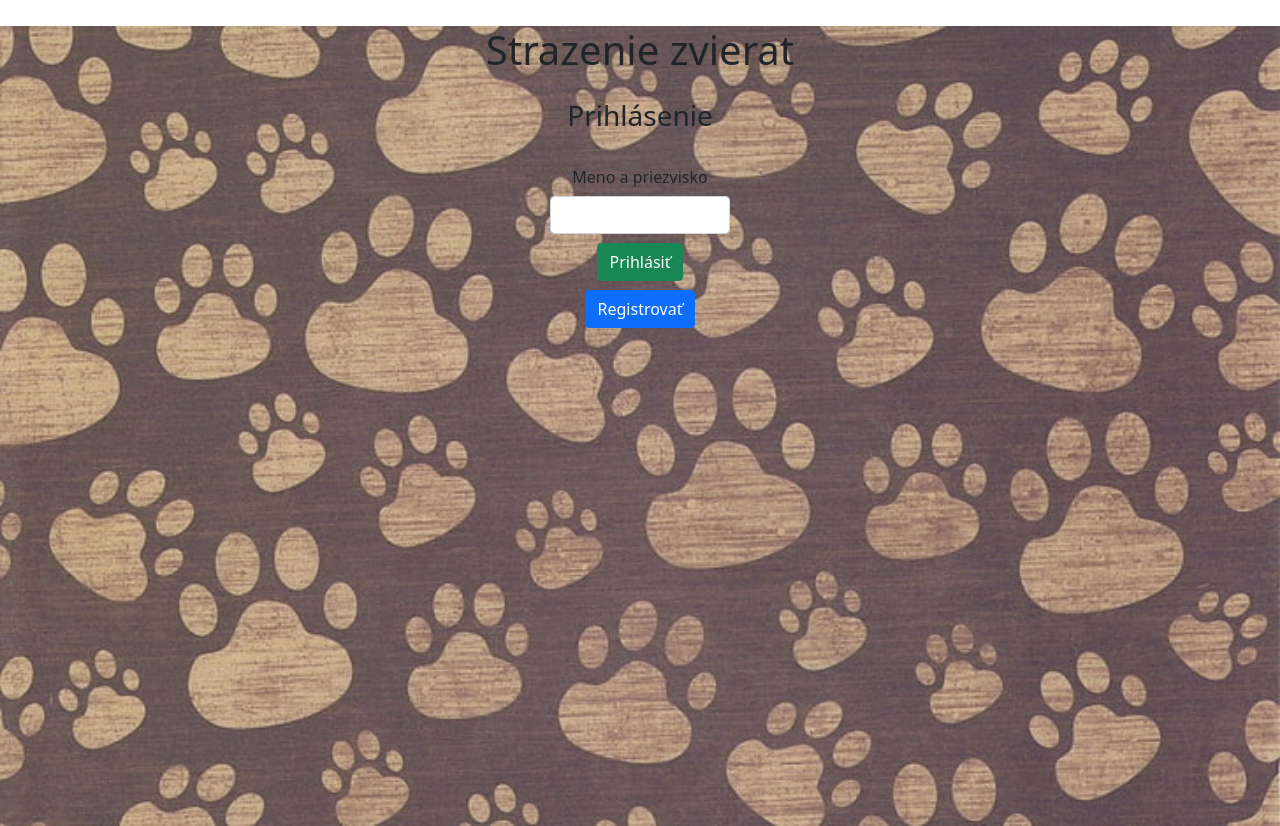
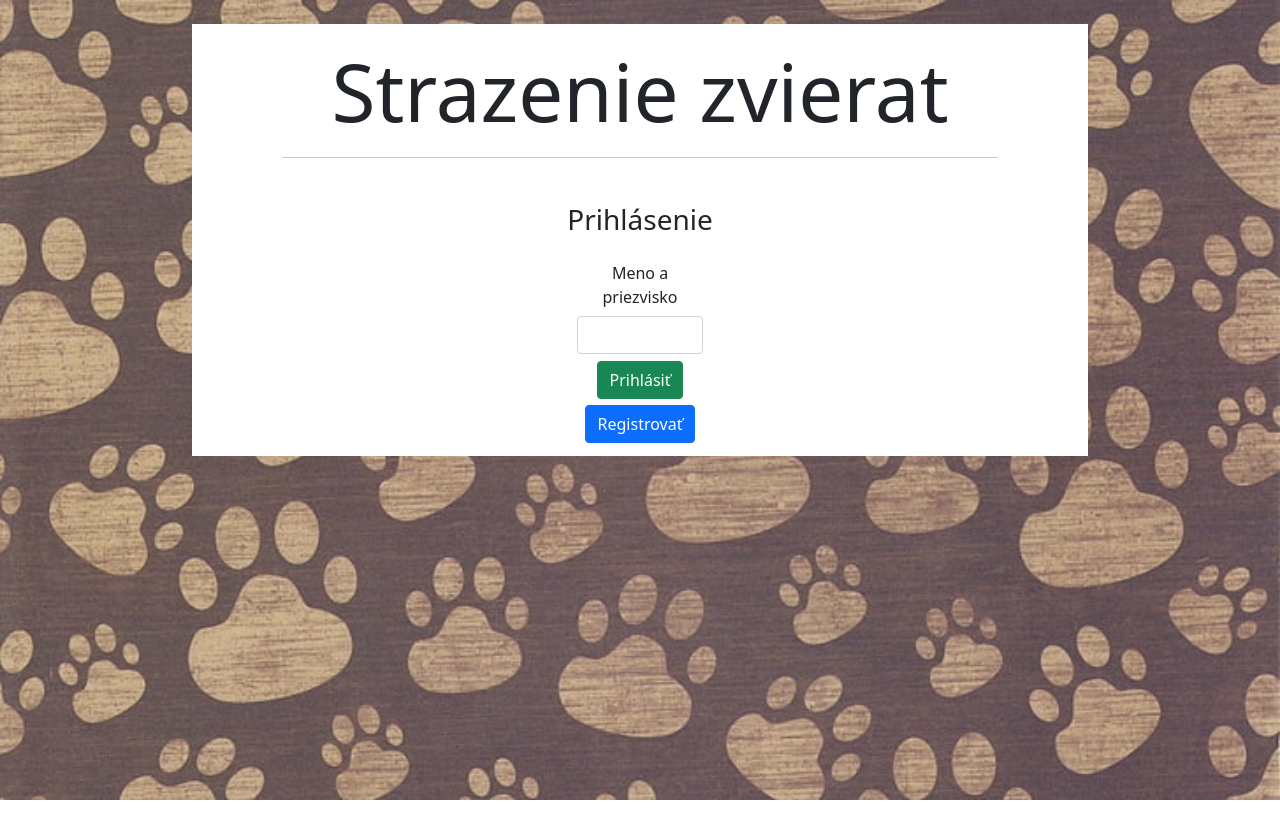
Before and after one commit to HennelovaZuzana/Strazenie-angular, an Angular app: page / in a window 1280 px wide. After the commit the page ends 800 px from the top, so only its background shows below. Built offline with nearby package versions, Linux system fonts and the light colour scheme; no server answers.

Commit message:
some css

```diff
--- a/src/app/animals-to-watch/animals-to-watch.component.html
+++ b/src/app/animals-to-watch/animals-to-watch.component.html
@@ -1,5 +1,5 @@
 <div>
-    <h2>Zvierata na strazenie:</h2>
+    <h2 class="display-6">Zvierata na strazenie:</h2>
     <select class="form-select" style="float: left; width: 75%;" [(ngModel)]="selectedSpecies">
         <option *ngFor="let spec of species" [ngValue]="spec">
             {{ spec.druh }}
--- a/src/app/app.component.css
+++ b/src/app/app.component.css
@@ -8,3 +8,12 @@
     -o-background-size: cover;
     background-size: cover;
 }
+
+.component {
+    width: 70%;
+    text-align: center;
+    align-content: center;
+    margin: auto;
+    padding: 0.1% 0 1% 0;
+    background-color: white;
+}
--- a/src/app/app.component.html
+++ b/src/app/app.component.html
@@ -1,5 +1,8 @@
 <div class="bg-img">
-    <h1 style="text-align: center; margin: 2%;">Strazenie zvierat</h1>
-
-    <router-outlet></router-outlet>
+    <br>
+    <div class="component">
+        <h1 class="display-1" style="text-align: center; margin: 2%;">Strazenie zvierat</h1>
+        <hr style="width: 80%; margin: 0 auto 5% auto;">
+        <router-outlet></router-outlet>
+    </div>
 </div>
--- a/src/app/menu/menu.component.css
+++ b/src/app/menu/menu.component.css
@@ -1,11 +1,7 @@
-div.main {
+.window {
     width: 90%;
+    height: 80%;
+    margin: 5% auto;
     text-align: center;
-    margin: 0 auto 15% auto;
-    background-color: azure;
+
 }
-.window {
-    width: 70%;
-    margin: auto;
-    background-color: azure;
-}
--- a/src/app/menu/menu.component.html
+++ b/src/app/menu/menu.component.html
@@ -1,5 +1,4 @@
 <div class="window">
-    <div class="main">
     <button type="button" class="btn btn-primary" routerLink="/animals" style="margin: 0.5% auto;">Zvieratá na stráženie</button>
     <br>
     <button type="button" class="btn btn-primary" routerLink="/watch" style="margin: 0.5% auto;">Ponuky strážení</button>
@@ -10,7 +9,7 @@
     </button>
 
     <!-- user's animals -->
-        <h5 style="margin: 8% 0 3% 0;">Moje Zvieratá</h5>
+    <h5  class="display-6" style="margin: 8% 0 3% 0;">Moje Zvieratá</h5>
     <table class="table table-striped table-light table-bordered">
         <thead>
             <tr><th>Meno</th><th>Druh</th><th>Pohlavie</th><th>Od</th><th>Do</th><th style="max-width: 200px;">Poznamka</th></tr>
@@ -28,7 +27,7 @@
     </table>
 
     <!-- user's watch offers -->
-        <h5 style="margin: 8% 0 3% 0;">Moje Ponuky</h5>
+    <h5 class="display-6" style="margin: 8% 0 3% 0;">Moje Ponuky</h5>
     <table class="table table-striped table-light table-bordered">
         <thead>
             <tr><th>Druh</th><th>Cena</th><th style="max-width: 100px;">Poznamka</th></tr>
@@ -41,7 +40,6 @@
             </tr>
         </tbody>
     </table>
-    </div>
 </div>
 
 
--- a/src/app/watch-offers/watch-offers.component.css
+++ b/src/app/watch-offers/watch-offers.component.css
@@ -0,0 +1,5 @@
+div {
+    width: 70%;
+    text-align: center;
+    margin: auto;
+}
--- a/src/app/watch-offers/watch-offers.component.html
+++ b/src/app/watch-offers/watch-offers.component.html
@@ -1,5 +1,5 @@
 <div>
-    <h2>Ponuka strážení:</h2>
+    <h2 class="display-6">Ponuka strážení:</h2>
     <select class="form-select" style="float: left; width: 75%;" [(ngModel)]="selectedSpecies">
         <option *ngFor="let spec of species" [ngValue]="spec">
             {{ spec.druh }}
```
Lines whose indentation alone changed are shown as unchanged.
